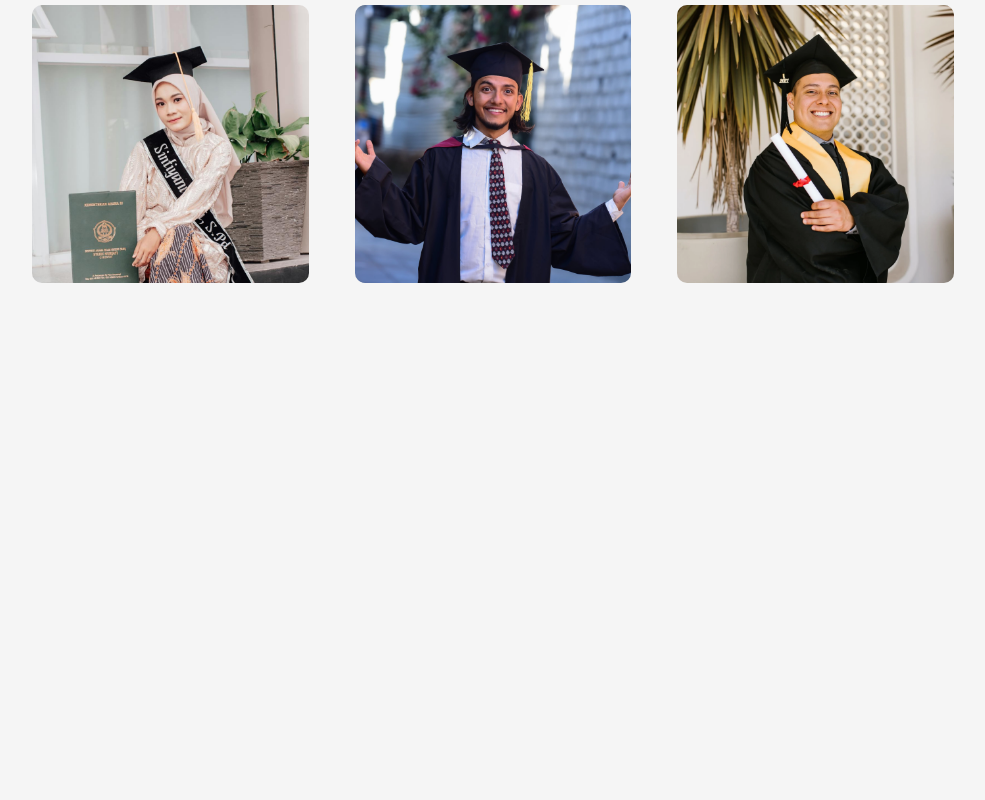
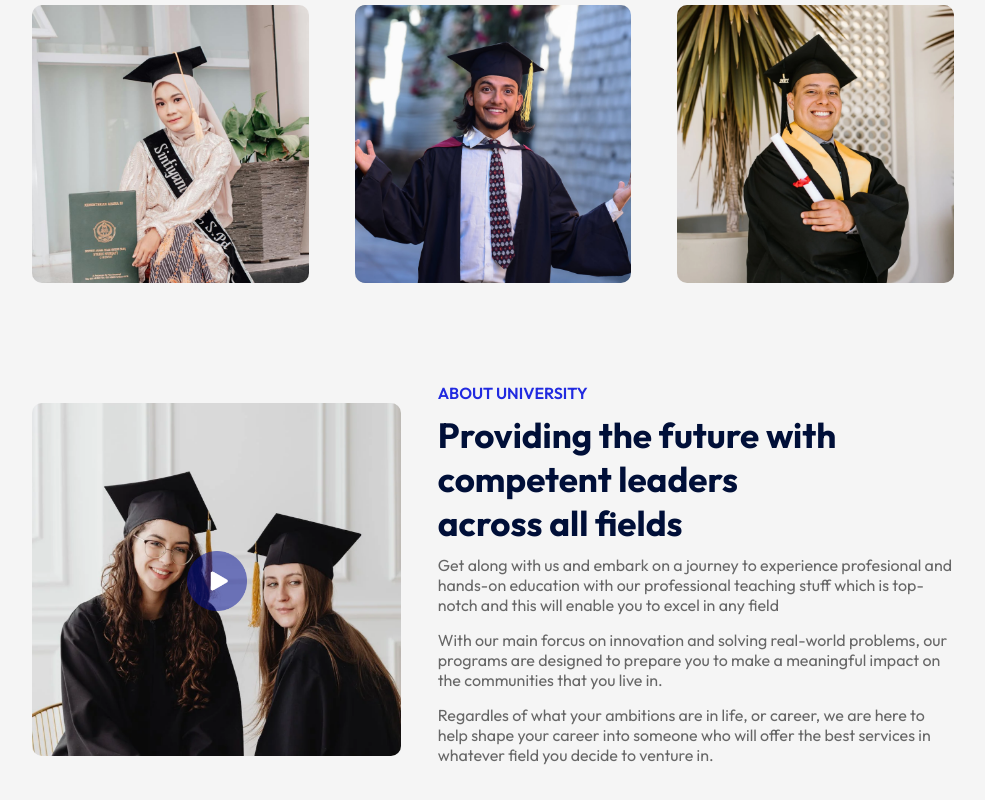
Before and after one commit to Petermwansa/responsive-react-website, a React (Create React App) app: page / in a window 1280 px wide. Shown: the part 1054-1854 px from the top of the page, without its empty margins (147-1132 px from the left). Before the commit the page ends 1417 px from the top, so only its background shows below. Built offline with nearby package versions, Linux system fonts and the light colour scheme.

Commit message:
Finish the about section

```diff
--- a/src/App.jsx
+++ b/src/App.jsx
@@ -3,6 +3,7 @@ import Navbar from './components/Navbar/Navbar'
 import Hero from './components/Hero/Hero'
 import Programs from './components/Programs/Programs'
 import Title from './components/Title/Title'
+import About from './components/About/About'
 
 const App = () => {
   return (
@@ -12,7 +13,7 @@ const App = () => {
       <div className='container'>
         <Title subtitle='Our Program' title='What we offer'/>
         <Programs />
-
+        <About />
       </div>
     </div>
   )
--- /dev/null
+++ b/src/components/About/About.css
@@ -0,0 +1,40 @@
+.about {
+    margin: 100px auto;
+    display: flex;
+    align-items: center;
+    justify-content: space-between;
+    width: 90%;
+}
+.about__left {
+    flex-basis: 40%;
+    position: relative;
+}
+.about__right {
+    flex-basis: 56%;
+}
+.about__img {
+    width: 100%;
+    border-radius: 10px;
+}
+.play__icon {
+    width: 60PX;
+    position: absolute;
+    top: 50%;
+    left: 50%;
+    transform: translate(-50%, -50%);
+}
+.about h3 {
+    font-weight: 600;
+    font-size: 16px;
+    color: #212ae0;
+}
+.about h2 {
+    font-size: 35px;
+    color: #000f38;
+    margin: 10px 0;
+    max-width: 400px;
+}
+.about p {
+    color: #676767;
+    margin-bottom: 15px;
+}
--- /dev/null
+++ b/src/components/About/About.jsx
@@ -0,0 +1,33 @@
+import React from 'react';
+import './About.css';
+import about_img from '../../assets/about.png'
+import play_icon from '../../assets/play-icon.png'
+
+const About = () => {
+  return (
+    <div className='about'>
+      <div className='about__left'>
+        <img src={about_img} alt='' className='about__img'/>
+        <img src={play_icon} alt='' className='play__icon'/>
+      </div>
+      <div className='about__right'>
+        <h3>ABOUT UNIVERSITY</h3>
+        <h2>Providing the future with competent leaders across all fields</h2>
+        <p>
+            Get along with us and embark on a journey to experience profesional and hands-on education
+            with our professional teaching stuff which is top-notch and this will enable you to excel in any field
+        </p>
+        <p>
+            With our main forcus on innovation and solving real-world problems, our programs are designed to prepare you
+            to make a meaningful impact on the communities that you live in.
+        </p>
+        <p>
+            Regardles of what your ambitions are in life, or career, we are here to help shape your career into someone who
+            will offer the best services in whatever field you decide to venture in.
+        </p>
+      </div>
+    </div>
+  )
+}
+
+export default About
```
